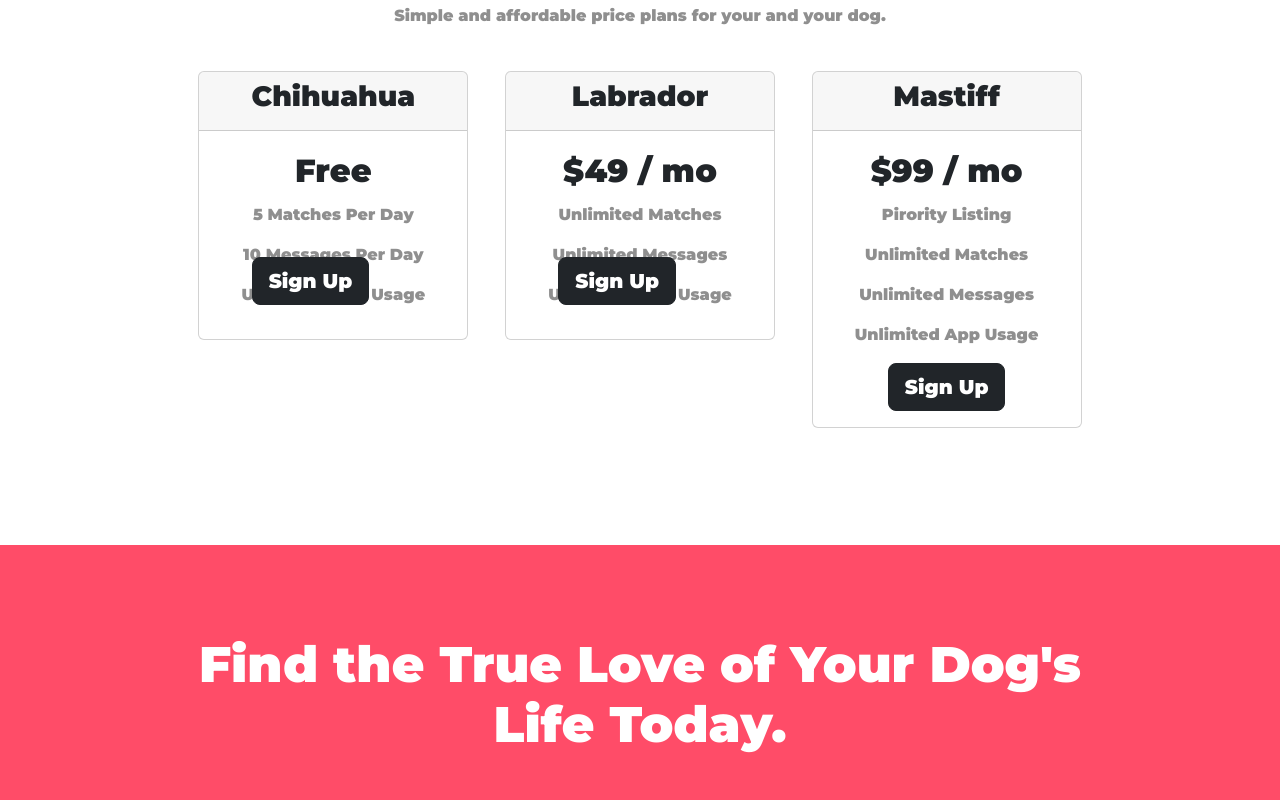
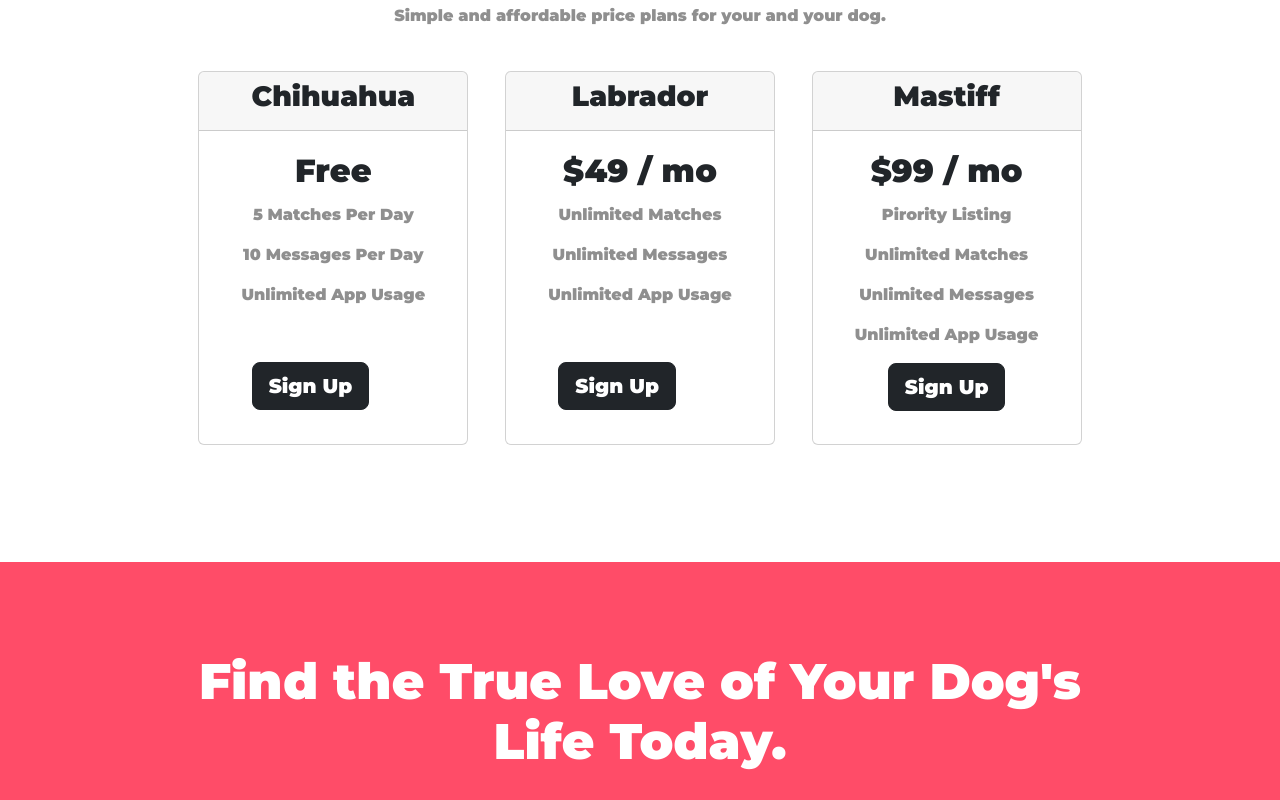
Before and after one commit to SravanKolanu20/tindog, a plain HTML site: page index.html in a window 1280 px wide. Shown: the part 2020-2820 px from the top of the page. Drawn offline with nearby package versions, Linux system fonts and the light colour scheme.

Commit message:
done twith the subscription ui update

```diff
--- a/css/styles.css
+++ b/css/styles.css
@@ -153,7 +153,7 @@ p {
   margin: 20px 10px;
 }
 
-::ng-deep .card-body {
+.cardBody {
   height: 313px;
   position: relative;
 }
--- a/index.html
+++ b/index.html
@@ -149,7 +149,7 @@
           <div class="card-header">
             <h3>Chihuahua</h3>
           </div>
-          <div class="card-body">
+          <div class="card-body cardBody">
             <h2>Free</h2>
             <p>5 Matches Per Day</p>
             <p>10 Messages Per Day</p>
@@ -163,7 +163,7 @@
           <div class="card-header">
             <h3>Labrador</h3>
           </div>
-          <div class="card-body">
+          <div class="card-body cardBody">
             <h2>$49 / mo</h2>
             <p>Unlimited Matches</p>
             <p>Unlimited Messages</p>
@@ -177,7 +177,7 @@
           <div class="card-header">
             <h3>Mastiff</h3>
           </div>
-          <div class="card-body">
+          <div class="card-body cardBody">
             <h2>$99 / mo</h2>
             <p>Pirority Listing</p>
             <p>Unlimited Matches</p>
```
